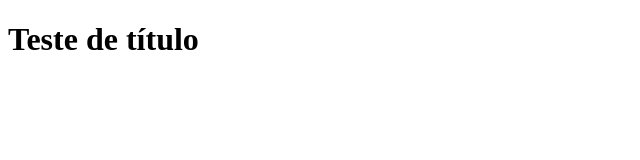
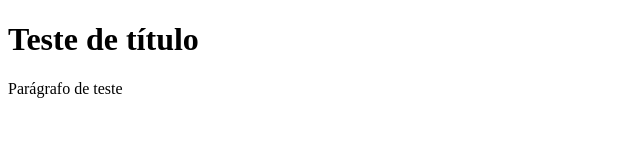
Before and after one commit to denilsonribbeiro/projetoFrontEnd, a plain HTML site: page index.html in a window 1280 px wide. Shown: the whole page, without its empty margins (0-640 px from the left). Drawn offline with Linux system fonts and the light colour scheme.

Commit message:
Incluindo parágrafo

```diff
--- a/index.html
+++ b/index.html
@@ -6,6 +6,7 @@
 </head>
 <body>
    <h1>Teste de título</h1>
+   <p>Parágrafo de teste</p>
 
 </body>
 </html>
```
